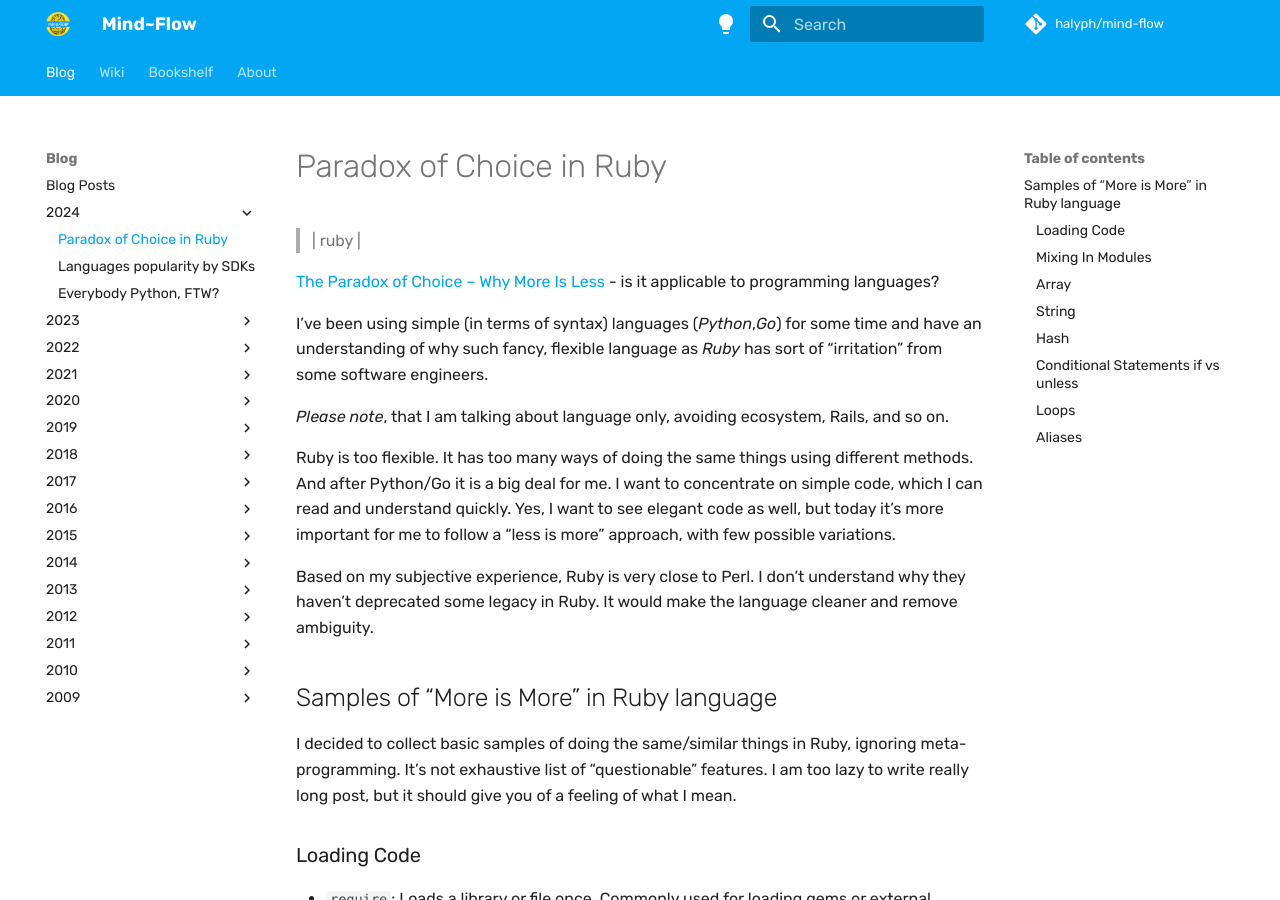
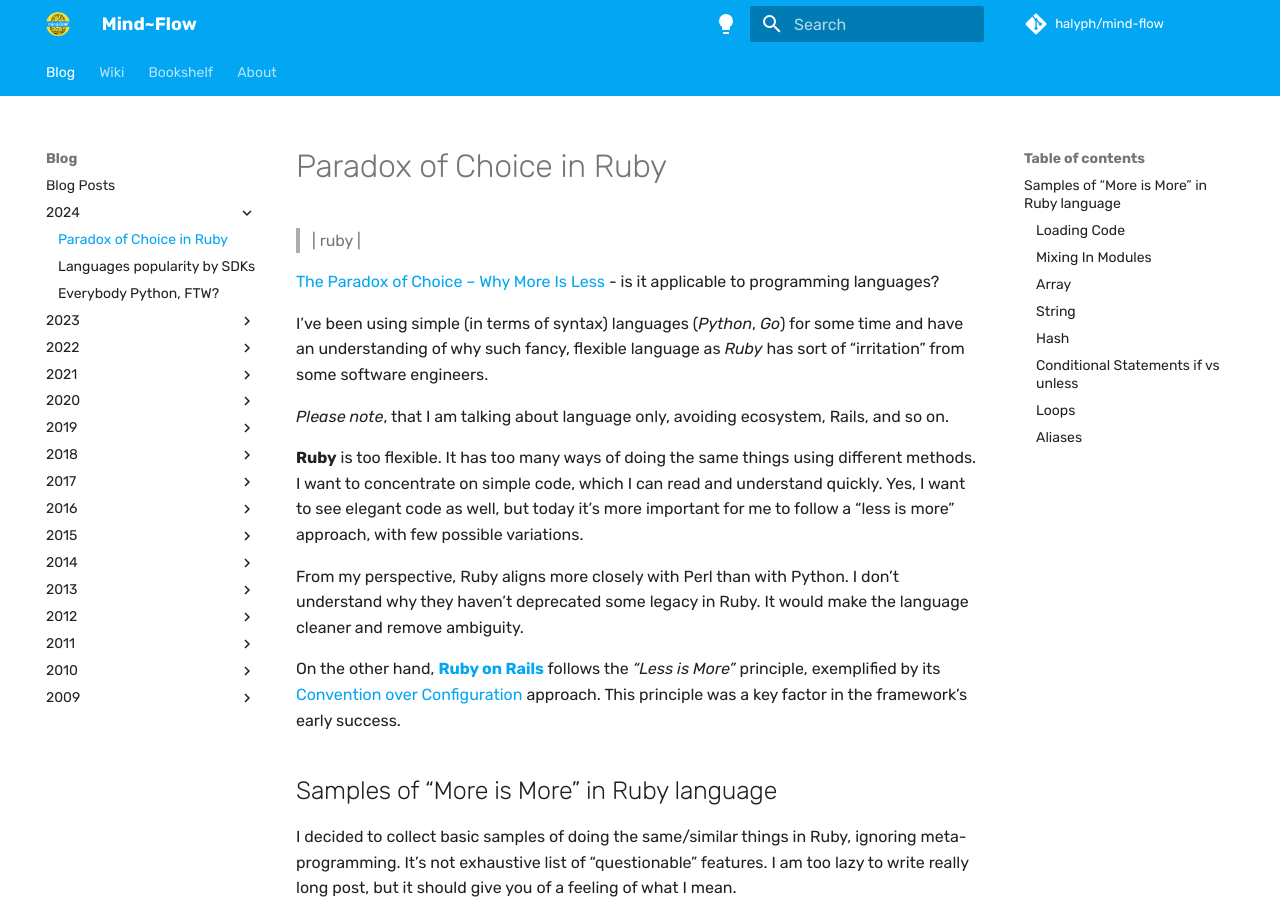
Before and after one commit to halyph/mind-flow, an MkDocs documentation site: the page built from docs/blog/2024/2024-12-22-paradox-of-choice.md, in a window 1280 px wide and 900 px high. Built offline with MkDocs 1.6.1 and Material for MkDocs 9.7.7, drawn with Linux system fonts in a browser that asks for light colours; some web fonts are replaced; comment, search, counter and statistics services are not loaded.

Commit message:
upd 2024-12-22-paradox-of-choice.md

```diff
--- a/docs/blog/2024/2024-12-22-paradox-of-choice.md
+++ b/docs/blog/2024/2024-12-22-paradox-of-choice.md
@@ -3,13 +3,16 @@
 
 [The Paradox of Choice – Why More Is Less](https://en.wikipedia.org/wiki/The_Paradox_of_Choice) - is it applicable to programming languages?
 
-I've been using simple (in terms of syntax) languages (*Python*,*Go*) for some time and have an understanding of why such fancy, flexible language as *Ruby* has sort of "irritation" from some software engineers.
+I've been using simple (in terms of syntax) languages (*Python*, *Go*) for some time and have an understanding of why such fancy, flexible language as *Ruby* has sort of "irritation" from some software engineers.
 
-*Please note*,  that I am talking about language only, avoiding ecosystem, Rails, and so on.
+*Please note*, that I am talking about language only, avoiding ecosystem, Rails, and so on.
 
-Ruby is too flexible. It has too many ways of doing the same things using different methods. And after Python/Go it is a big deal for me. I want to concentrate on simple code, which I can read and understand quickly. Yes, I want to see elegant code as well, but today it's more important for me to follow a "less is more" approach, with few possible variations.
+**Ruby** is too flexible. It has too many ways of doing the same things using different methods. I want to concentrate on simple code, which I can read and understand quickly. Yes, I want to see elegant code as well, but today it's more important for me to follow a "less is more" approach, with few possible variations.
 
-Based on my subjective experience, Ruby is very close to Perl. I don't understand why they haven't deprecated some legacy in Ruby. It would make the language cleaner and remove ambiguity.
+From my perspective, Ruby aligns more closely with Perl than with Python. I don't understand why they haven't deprecated some legacy in Ruby. It would make the language cleaner and remove ambiguity.
+
+On the other hand, [**Ruby on Rails**](https://rubyonrails.org/) follows the *"Less is More"* principle, exemplified by its [Convention over Configuration](https://rubyonrails.org/doctrine#convention-over-configuration) approach. This principle was a key factor in the framework's early success.
+
 
 ## Samples of "More is More" in Ruby language
 
```
